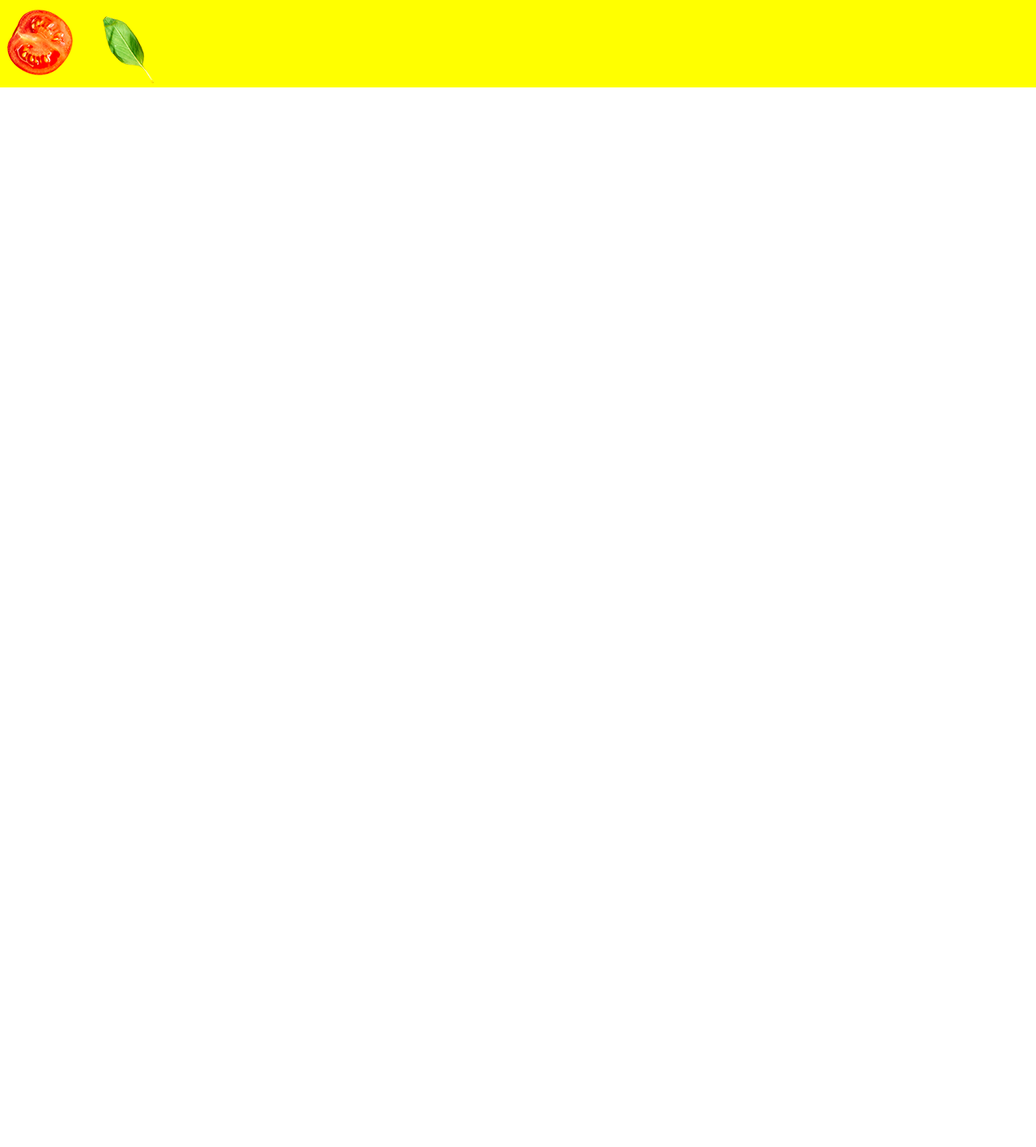
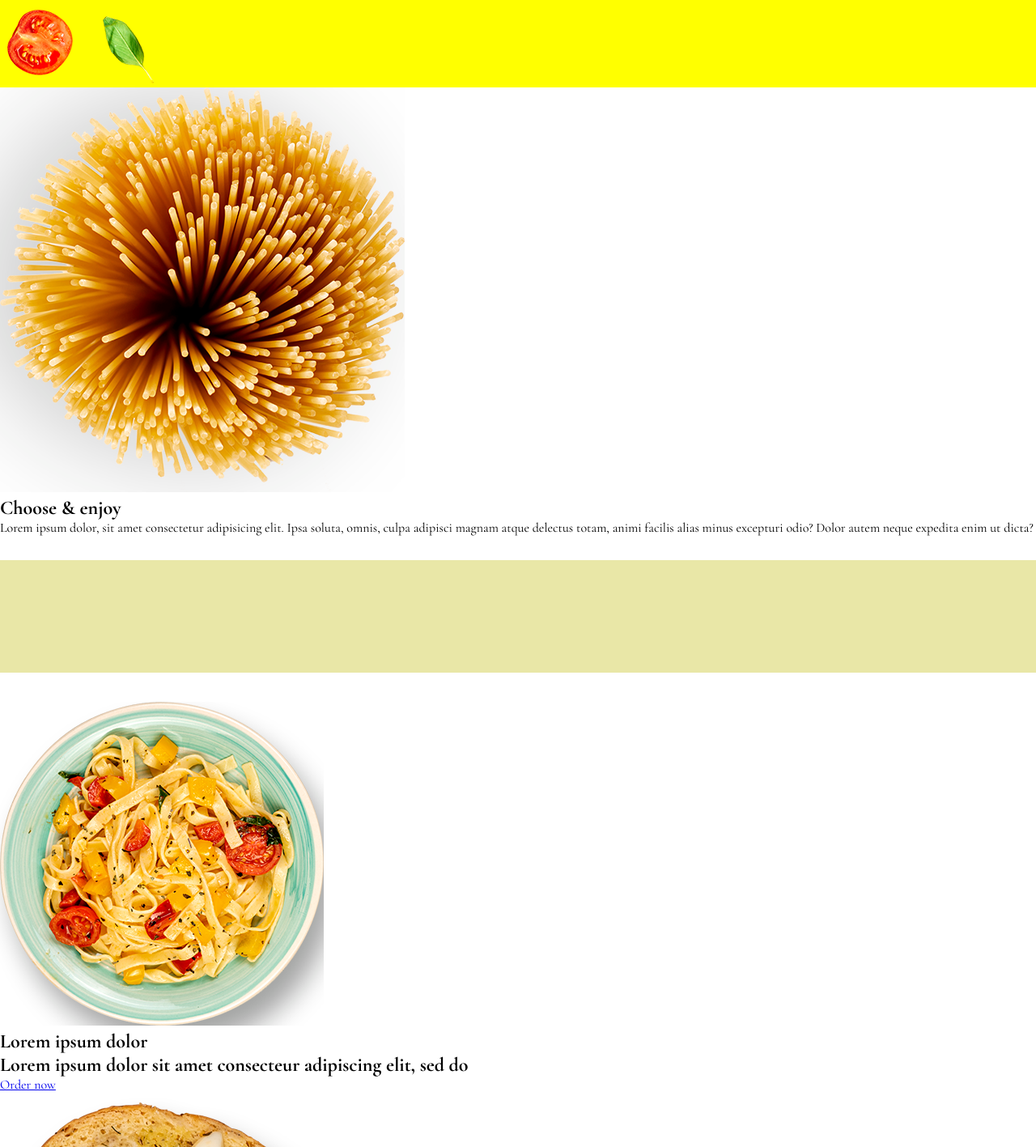
Before and after one commit to KarimYulexiCastilloGarnicaADSO/comida, a plain HTML site: page index.html in a window 1280 px wide. Shown: the part 1383-2800 px from the top of the page at 81% size. Before the commit the page ends 1491 px from the top, so only its background shows below. Drawn offline with nearby package versions, Linux system fonts and the light colour scheme.

Commit message:
seccion_2

```diff
--- a/index.html
+++ b/index.html
@@ -60,6 +60,55 @@
     <img src="/Imagenes/Sin-título-20.png" alt="">
   </section>
 
+    <section>
+      <img src="/Imagenes/Sin-título-2.png" alt="">
+      <div class="titulo2">
+        <h2>Choose & enjoy</h2>
+        <p>Lorem ipsum dolor, sit amet consectetur adipisicing elit. Ipsa soluta, omnis, culpa adipisci magnam atque
+          delectus totam, animi facilis alias minus excepturi odio? Dolor autem neque expedita enim ut dicta?</p>
+      </div>
+      <div class="barra_gris">
+        <img src="/Imagenes/Sin-título-21.png" alt="">
+      </div>
+      <div class="contenido2">
+        <div class="contenedor_car">
+          <figure>
+            <img src="/Imagenes/Sin-título-6.png" alt="">
+          </figure>
+          <div class="card_contenido">
+            <h1>Lorem ipsum dolor <br></h1>
+            <h2>Lorem ipsum dolor sit amet consecteur adipiscing elit, sed do</h2>
+          </div>
+          <div class="boton_order">
+            <a href="#">Order now</a>
+          </div>
+        </div>
+        <div class="contenedor_car">
+          <figure>
+            <img src="/Imagenes/Sin-título-7.png" alt="">
+          </figure>
+          <div class="card_contenido">
+            <h1>Lorem ipsum dolor <br></h1>
+            <h2>Lorem ipsum dolor sit amet consecteur adipiscing elit, sed do</h2>
+          </div>
+          <div class="boton_order">
+            <a href="#">Order now</a>
+          </div>
+        </div>
+        <div class="contenedor_car">
+          <figure>
+            <img src="/Imagenes/Sin-título-8.png" alt="">
+          </figure>
+          <div class="card_contenido">
+            <h1>Lorem ipsum dolor <br></h1>
+            <h2>Lorem ipsum dolor sit amet consecteur adipiscing elit, sed do</h2>
+          </div>
+          <div class="boton_order">
+            <a href="#">Order now</a>
+          </div>
+        </div>
+      </div>
+    </section>
 </body>
 
 </html>
```
